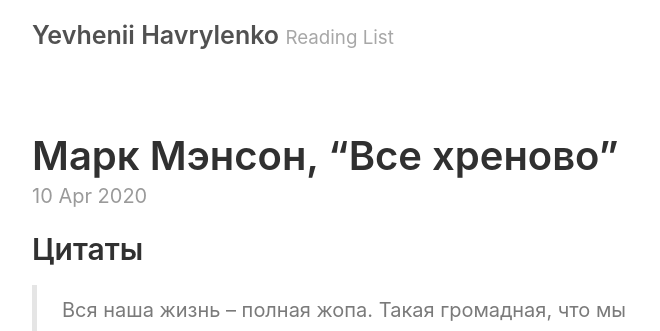
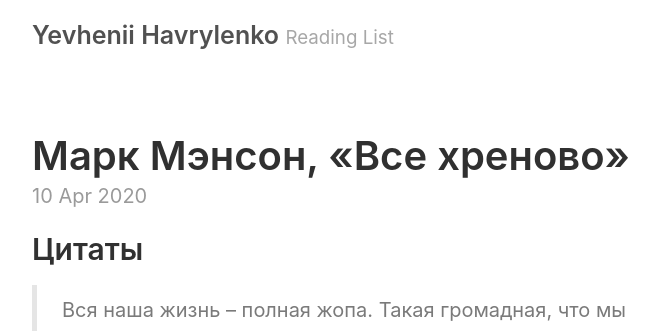
Before and after one commit to yevhenii-havrylenko/yevhenii-havrylenko.github.io, a Jekyll site: the page built from _posts/2020-04-10-everything-is-fucked.md, in a window 1280 px wide and 900 px high. Shown: the top 331 px of the window, without its empty margins (258-918 px from the left). Built offline with Jekyll 4.4.1, drawn with Linux system fonts in a browser that asks for light colours.

```diff
--- a/_posts/2020-04-10-everything-is-fucked.md
+++ b/_posts/2020-04-10-everything-is-fucked.md
@@ -1,6 +1,6 @@
 ---
 layout: post
-title: 'Марк Мэнсон, “Все хреново”'
+title: 'Марк Мэнсон, «Все хреново»'
 ---
 
 ## Цитаты
```
